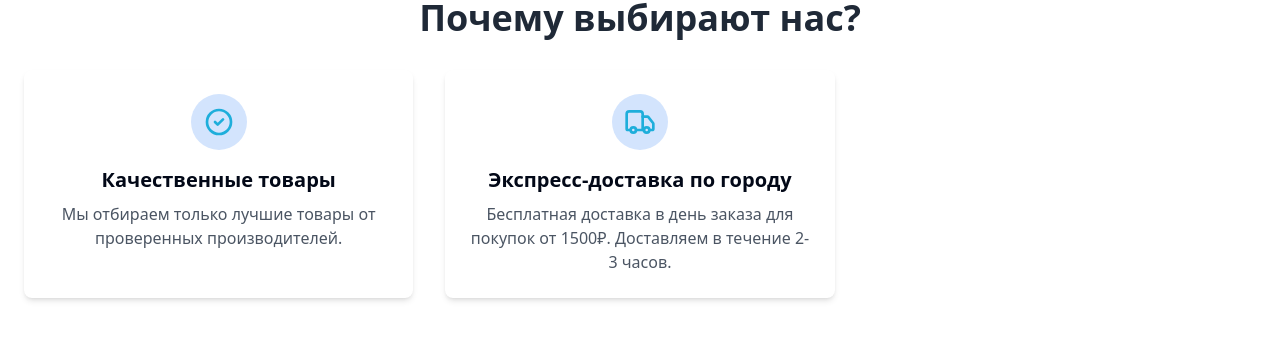
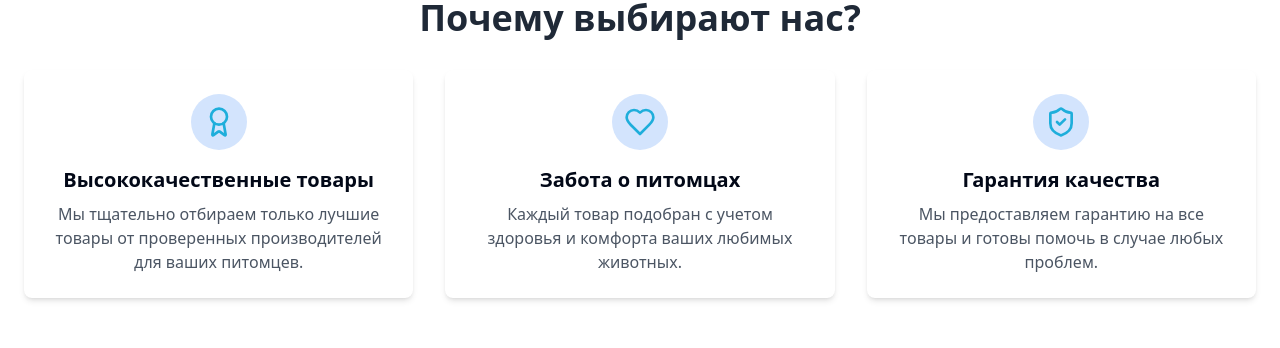
Before and after one commit to H1xl/pet-palace-browse, a React (Vite) app: page / in a window 1280 px wide. Shown: the part 705-1053 px from the top of the page. Built offline with nearby package versions, Linux system fonts and the light colour scheme.

Commit message:
Refactor: Update index page benefits section
Update the benefits section on the index page to include three cards instead of two.

```diff
--- a/src/pages/Index.tsx
+++ b/src/pages/Index.tsx
@@ -1,5 +1,6 @@
+
 import React, { useState, useEffect } from "react";
-import { Truck } from 'lucide-react';
+import { Award, Heart, ShieldCheck } from 'lucide-react';
 import Navbar from "@/components/Navbar";
 import Hero from "@/components/Hero";
 import Footer from "@/components/Footer";
@@ -32,20 +33,26 @@ const Index = () => {
           <div className="grid grid-cols-1 md:grid-cols-3 gap-8">
             <div className="bg-white p-6 rounded-lg shadow-md">
               <div className="bg-pet-light-blue p-3 rounded-full inline-flex justify-center items-center mb-4">
-                <svg xmlns="http://www.w3.org/2000/svg" className="h-8 w-8 text-pet-blue" fill="none" viewBox="0 0 24 24" stroke="currentColor">
-                  <path strokeLinecap="round" strokeLinejoin="round" strokeWidth={2} d="M9 12l2 2 4-4m6 2a9 9 0 11-18 0 9 9 0 0118 0z" />
-                </svg>
+                <Award className="h-8 w-8 text-pet-blue" />
               </div>
-              <h3 className="text-xl font-semibold mb-2">Качественные товары</h3>
-              <p className="text-gray-600">Мы отбираем только лучшие товары от проверенных производителей.</p>
+              <h3 className="text-xl font-semibold mb-2">Высококачественные товары</h3>
+              <p className="text-gray-600">Мы тщательно отбираем только лучшие товары от проверенных производителей для ваших питомцев.</p>
             </div>
 
             <div className="bg-white p-6 rounded-lg shadow-md">
               <div className="bg-pet-light-blue p-3 rounded-full inline-flex justify-center items-center mb-4">
-                <Truck className="h-8 w-8 text-pet-blue" />
+                <Heart className="h-8 w-8 text-pet-blue" />
               </div>
-              <h3 className="text-xl font-semibold mb-2">Экспресс-доставка по городу</h3>
-              <p className="text-gray-600">Бесплатная доставка в день заказа для покупок от 1500₽. Доставляем в течение 2-3 часов.</p>
+              <h3 className="text-xl font-semibold mb-2">Забота о питомцах</h3>
+              <p className="text-gray-600">Каждый товар подобран с учетом здоровья и комфорта ваших любимых животных.</p>
+            </div>
+
+            <div className="bg-white p-6 rounded-lg shadow-md">
+              <div className="bg-pet-light-blue p-3 rounded-full inline-flex justify-center items-center mb-4">
+                <ShieldCheck className="h-8 w-8 text-pet-blue" />
+              </div>
+              <h3 className="text-xl font-semibold mb-2">Гарантия качества</h3>
+              <p className="text-gray-600">Мы предоставляем гарантию на все товары и готовы помочь в случае любых проблем.</p>
             </div>
           </div>
         </div>
```
